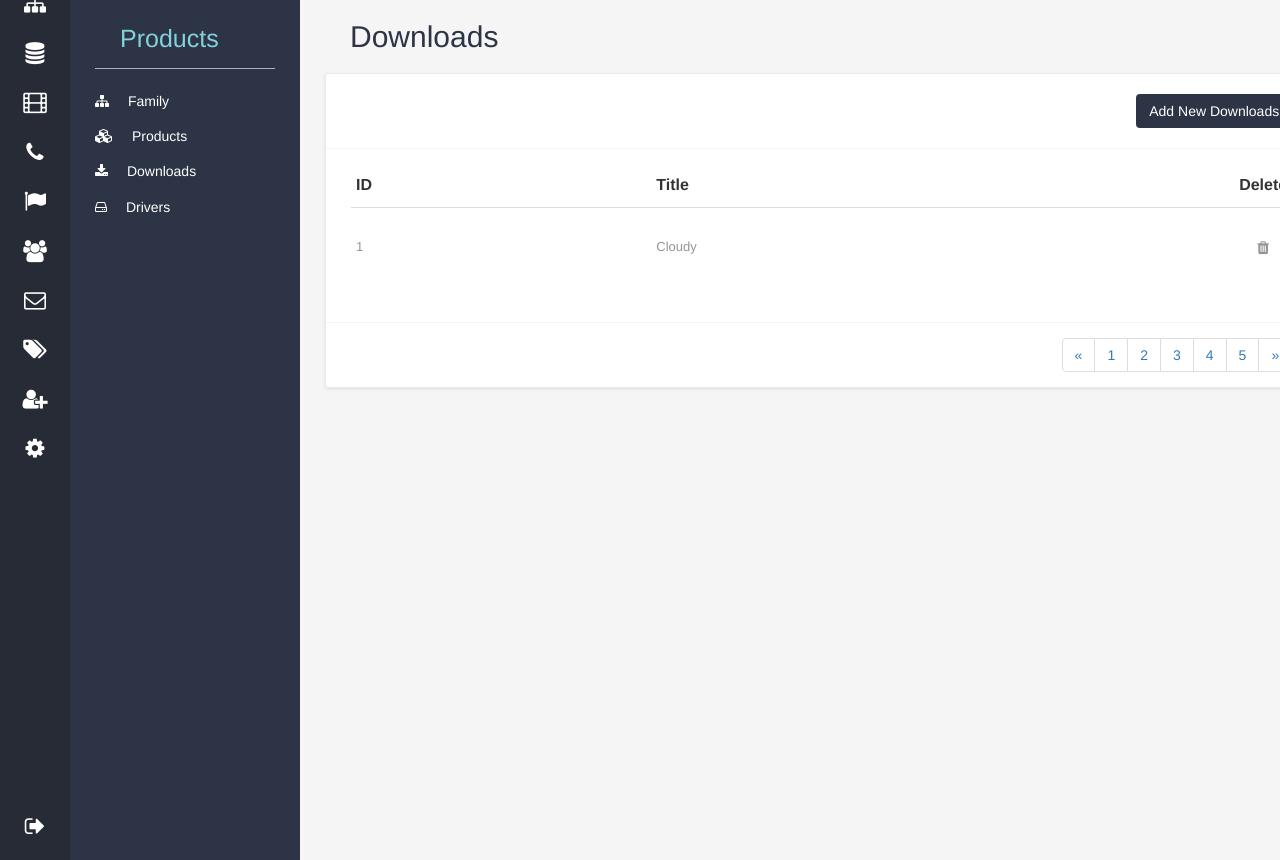
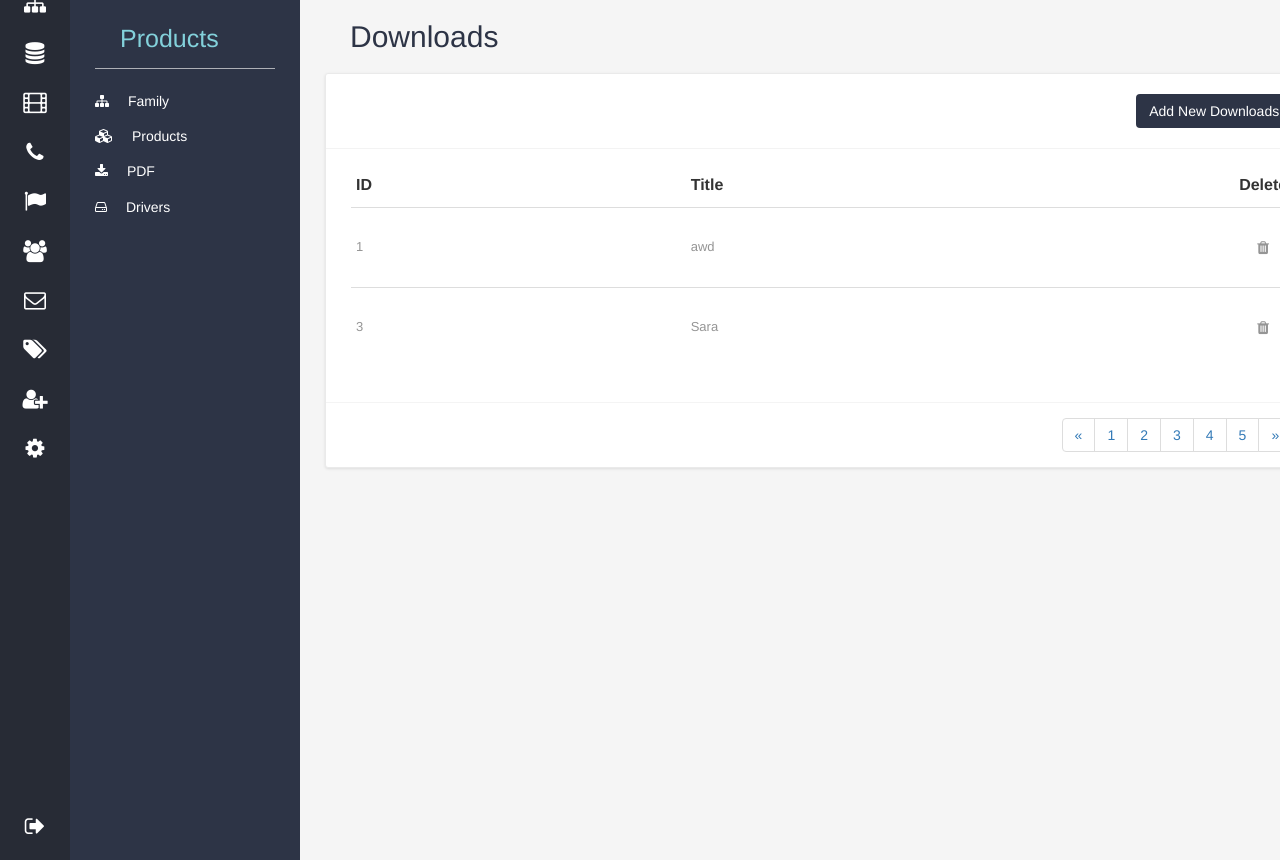
Before and after one commit to hackerghost93/ProTech, a CodeIgniter app: page /ProTech/index.php/family/DownloadsIndex in a window 1280 px wide. Shown: the part 61-921 px from the top of the page. Run offline with CodeIgniter, Linux system fonts and the light colour scheme; data comes from the database, SQL or seed files in the repository; some libraries are stand-ins or nearby versions.

Commit message:
PDF done

```diff
--- a/application/controllers/Family.php
+++ b/application/controllers/Family.php
@@ -83,10 +83,34 @@ class Family extends CI_Controller
    }
    public function DownloadsIndex()
    {
-    $this->load->view("CMS/Downloads");
+    //`PDF_ID``PDF_Title``PDF_URL`
+    $data['results'] = $this->Awd_Model->GetData('other_pdf');
+    $this->load->view("CMS/Downloads",$data);
    }
    public function DriverIndex()
    {
+    //`Driver_ID``Driver_Title``Driver_URL`
     $this->load->view("CMS/Drivers");
    }
+public function AddPDF()
+{
+  if($this->input->post("Producttitle") != null && $this->input->post("DownloadPdf") != null)
+  {
+    $data['PDF_Title'] = $this->input->post("Producttitle");
+    $data['PDF_URL'] = $this->input->post("DownloadPdf");
+    $this->Awd_Model->AddToDB('other_pdf',$data);
+    redirect('Family/DownloadsIndex');
+  }
+  else{redirect('Family/DownloadsIndex');}
+}
+public function DeletePDF()
+{
+  if($this->input->post('RecoredId') != null)
+  {
+  $PDF_ID=$this->input->post('RecoredId');
+  $this->Awd_Model->DelData('other_pdf',$PDF_ID,'PDF_ID');
+  redirect('Family/DownloadsIndex');
+  }
+  else{redirect('Family/DownloadsIndex');}
+}
  }
--- a/application/views/CMS/Downloads.php
+++ b/application/views/CMS/Downloads.php
@@ -3,7 +3,7 @@
     <head>
         <meta charset="utf-8" name="viewport" content="width=device-width, initial-scale=1, maximum-scale=1, user-scalable=no">
         <title>Protech CMS : Downloads</title>
-     		 <?php require_once("Links.php"); ?>
+     		 <?php $this->load->view("CMS/Links.php"); ?>
 
 
     </head>
@@ -11,12 +11,12 @@
     <body>
         <!-- ---------------------------------sideBarLeft------ -->
         <div class="sideBarLeft">
-            <?php require_once("MainSideBar.php"); ?>
+           <?php $this->load->view("CMS/MainSideBar.php"); ?>
         </div>
 
         <!-- --------------------------------------Header----- -->
         <header>
-            <?php require_once("MainHeader.php"); ?>
+            <?php $this->load->view("CMS/MainHeader.php"); ?>
         </header>
         <!------------------------------------dataSection------>
         <div class="dataSection">
@@ -50,11 +50,17 @@
 													</tr>
 												</thead>
 												<tbody>
-													<tr>
-													  <td>1</td>
-													  <td>Cloudy</td>
-													  <td class='check-col tableAdmin'><a href='#' class='deleteBtn'  data-target='#DeleteDownloadsModal' data-toggle='modal' title='delete' data-placement='right'><span class='fa fa-trash'></span></a></td>
-													</tr>
+<?php
+if(isset($results))
+{
+	////`PDF_ID``PDF_Title``PDF_URL`
+   foreach ($results as $object) {
+   echo "<tr><td>$object->PDF_ID</td><td>$object->PDF_Title</td>
+   <td class='check-col tableAdmin'><a href='#' onclick='SetPDFID($object->PDF_ID)' class='deleteBtn'  data-target='#DeleteDownloadsModal' data-toggle='modal' title='delete' data-placement='right'><span class='fa fa-trash'></span></a></td></tr>";
+ }
+}
+?>
+
 												</tbody>
 										 </table>
 								  </div>
@@ -101,18 +107,18 @@
           <div class="container-fluid OverLayFormHeader">
                <div class="row CustomRow">
                    <div class="OverLayFormHeaderLeft">
-                        <h2> Add New Downloads </h2>
+                        <h2> Add New PDF </h2>
                    </div>
                    <div class="OverLayFormHeaderRight">
                         <span class="fa fa-close ExitBtn"></span>
                    </div>
                </div>
           </div>
-          <form>
+          <form method="post" action="<?=base_url()?>index.php/Family/AddPDF">
               <div class="container-fluid OverLayFormContent">
                    <div class="FormSection">
                        <div class="SectionHeader">
-                            <h3>Downloads Information</h3>
+                            <h3>Product Information</h3>
                        </div>
                        <div class="SectionContent row">
 							<div class="col-md-6" id="DownloadsNew">
@@ -133,7 +139,7 @@
               <div class="container-fluid OverLayFormFooter">
                    <div class="row CustomRow">
                        <div class="OverLayFormFooterItem right">
-                            <button type="button"class="btn btn-md OverLayFormBtn"> upload</button>
+                            <button type="submit"class="btn btn-md OverLayFormBtn"> upload</button>
                        </div>
                        <div class="OverLayFormFooterItem left">
 
@@ -152,16 +158,16 @@
               <div class="modal-header">
                 <button type="button" class="close" data-dismiss="modal" aria-label="Close"><span aria-hidden="true">&times;</span></button>
               </div>
-              <form id="ForgotPassForm" method="post">
+             <form id="ForgotPassForm" method="post" action="<?=base_url()?>index.php/Family/DeletePDF">
                   <div class="modal-body">
                         <h1>Delete Downloads</h1>
                         <p>Are you sure that you need to delete this Data ?</p>
-                        <div class="form-group formLayout" hidden>
-		        			 <input type="text" name="RecoredId" class="form-control" placeholder="RecoredId"/>
+                        <div class="form-group formLayout">
+		        		<input type="text" name="RecoredId" id="RecoredId" class="form-control" placeholder="RecoredId" readonly />
 	       				</div>
                   </div>
                   <div class="modal-footer">
-                        <button class="btn customBtn"> Delete</button>
+                        <button type="submit" class="btn customBtn"> Delete</button>
                   </div>
               </form>
             </div>
@@ -169,8 +175,14 @@
         </div>
 
         <!----------------------------------------scripts------>
- 	<?php require_once("Scripts.php"); ?>
-
+ 	<?php $this->load->view('CMS/Scripts');  ?>
+ 	<script type="text/javascript">
+ 	function SetPDFID(id)
+    {
+      var ID=id;
+      document.getElementById("RecoredId").value=ID;
+    }
+ 	</script>
 
     </body>
 </html>
--- a/application/views/CMS/ProductsSidebar.php
+++ b/application/views/CMS/ProductsSidebar.php
@@ -19,7 +19,7 @@
 	 <li  class="subSideBarMenuItem BlogMenuItem">
 		<a href="<?=base_url()?>index.php/Family/DownloadsIndex" class="subSideBarPayrollMenuItemAnchor" id="SSMIBlog-Posts">
 			<h4><span class="fa fa-download" aria-hidden="true"></span></h4>
-			<h4>Downloads</h4>
+			<h4>PDF</h4>
 		</a>
 	</li>
 	<li  class="subSideBarMenuItem BlogMenuItem">
```
Also changed, not shown: migrations/other_pdf.sql (added, +64 -0 lines).
